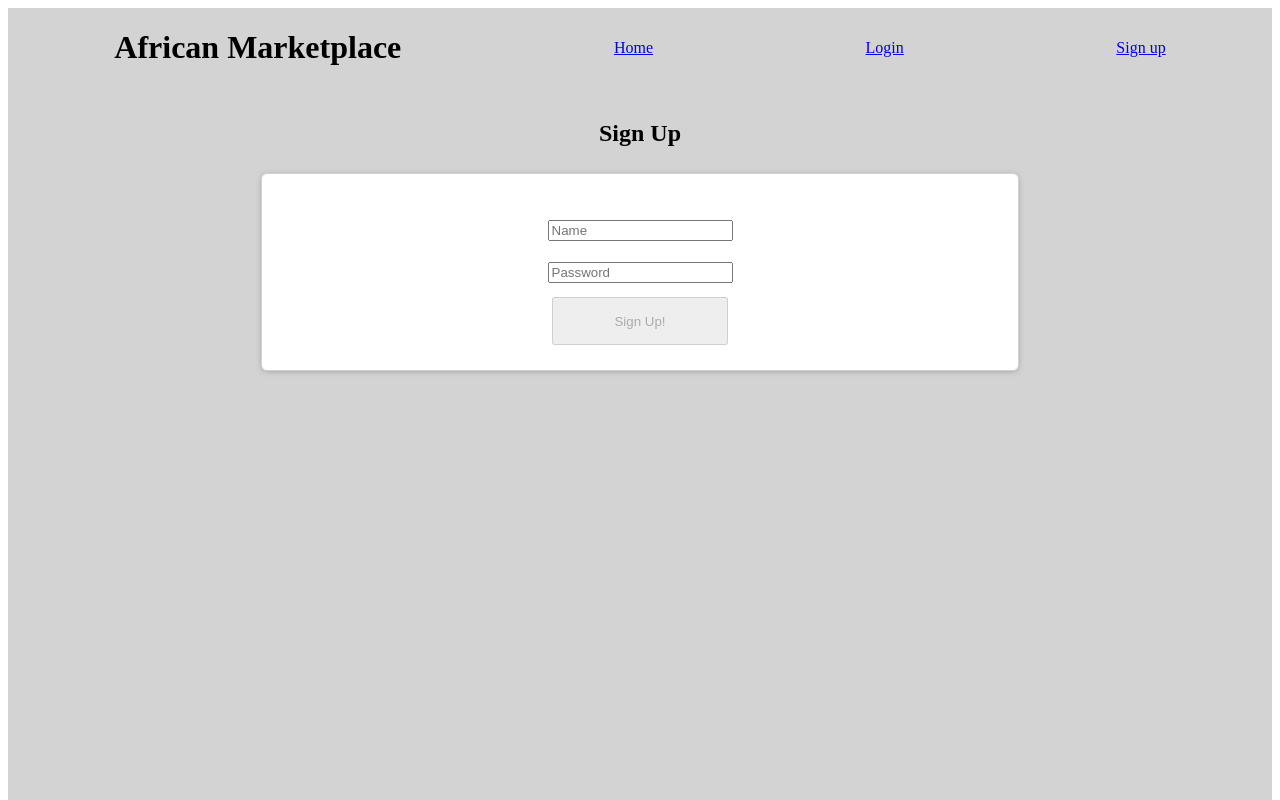
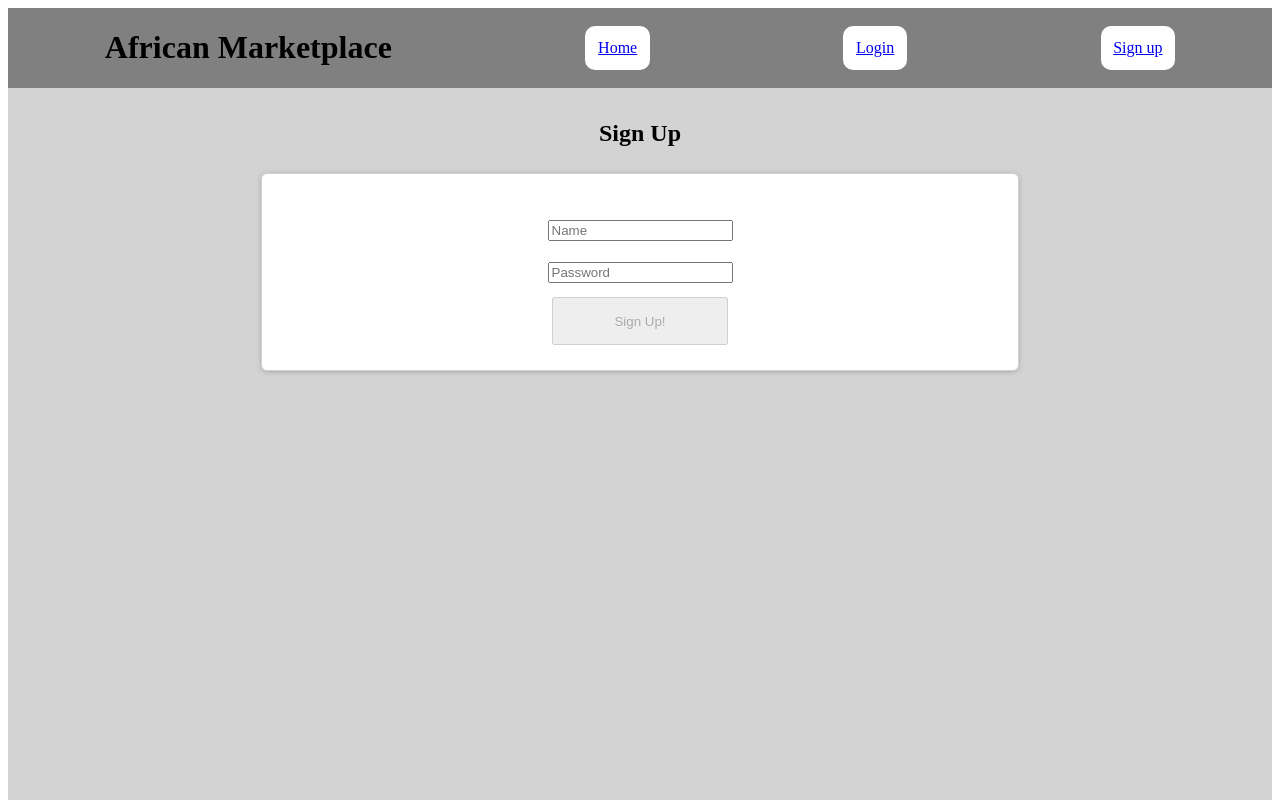
Before and after one commit to willwearing/front-end-1, a React (Create React App) app: page /signup in a window 1280 px wide. Shown: the top 800 px of the page. Built offline with nearby package versions, Linux system fonts and the light colour scheme.

Commit message:
added more styling

```diff
--- a/src/App.js
+++ b/src/App.js
@@ -12,7 +12,14 @@ const Header = styled.header`
   display: flex;
   align-items: center;
   justify-content: space-around;
-  background-color: lightgray;
+  background-color: gray;
+`
+
+const NavLinks = styled.div`
+  text-decoration: none;
+  background-color: white;
+  padding: 1%;
+  border-radius: 10px;
 `
 
 function App() {
@@ -63,6 +70,7 @@ function App() {
   const postNewUser = newUser => {
     axios.post('https://reqres.in/api/users', newUser)
       .then( res => {
+        console.log(res);
         setUsers([res.data,
           ...users]);
         setFormValues(initialFormValues);
@@ -74,7 +82,7 @@ function App() {
   const submit = () => {
     const newUser = {
       name: formValues.name.trim(),
-      password: formValues.name.trim()
+      password: formValues.password.trim()
     }
     postNewUser(newUser);
   }
@@ -97,9 +105,9 @@ function App() {
       {/*Header/Nav*/}
       <Header>
       <h1>African Marketplace</h1>
-      <Link to='/'>Home</Link>
-      <Link to='/login'>Login</Link>
-      <Link to='/signup'>Sign up</Link>
+      <NavLinks><Link to='/'>Home</Link></NavLinks>
+      <NavLinks><Link to='/login'>Login</Link></NavLinks>
+      <NavLinks><Link to='/signup'>Sign up</Link></NavLinks>
       </Header>
 
       {/*Login Form*/}
--- a/src/LoginForm.js
+++ b/src/LoginForm.js
@@ -1,6 +1,6 @@
 import React from 'react';
 import styled from 'styled-components'
-import { Link } from 'react-router-dom'
+import { Link, useHistory } from 'react-router-dom'
 
 const Container = styled.div`
   border: 1px solid rgb(210, 210, 210);
@@ -39,6 +39,8 @@ export default function LoginForm(props) {
 
     const { values, errors, change, disabled, submit } = props;
 
+    const history = useHistory();
+
     const onChange = evt => {
         const { name, value } = evt.target;
         change(name, value);
@@ -47,6 +49,7 @@ export default function LoginForm(props) {
     const onSubmit = evt => {
         evt.preventDefault();
         submit();
+        history.push('/dashboard');
     }
 
     return (
@@ -77,7 +80,7 @@ export default function LoginForm(props) {
                 placeholder='Password'
                 /></label></Inputs>
 
-                <Link to='/dashboard'><Button disabled={disabled}>Log In!</Button></Link>
+                <Button disabled={disabled}>Log in!</Button>
                 </Container>
             </form>
         </EntirePage>
--- a/src/SignUpForm.js
+++ b/src/SignUpForm.js
@@ -1,6 +1,6 @@
 import React from 'react';
 import styled from 'styled-components'
-import { Link } from 'react-router-dom'
+import { Link, useHistory } from 'react-router-dom'
 
 const Container = styled.div`
   border: 1px solid rgb(210, 210, 210);
@@ -39,6 +39,8 @@ export default function SignUpForm(props) {
 
     const { values, errors, change, submit, disabled } = props;
 
+    const history = useHistory();
+
     const onChange = evt => {
         const { name, value } = evt.target;
         change(name, value);
@@ -47,6 +49,7 @@ export default function SignUpForm(props) {
     const onSubmit = evt => {
         evt.preventDefault();
         submit();
+        history.push('/dashboard');
     }
 
     return (
@@ -78,7 +81,9 @@ export default function SignUpForm(props) {
                 placeholder='Password'
                 /></label></Inputs>
 
-                <Link to='/dashboard'><Button disabled={disabled}>Sign Up!</Button></Link>
+                <Button disabled={disabled}>Sign Up!</Button>
+
+                {/*<Link to='/dashboard'><Button disabled={disabled}>Sign Up!</Button></Link>*/}
                 </Container>
             </form>
         </EntirePage>
```
